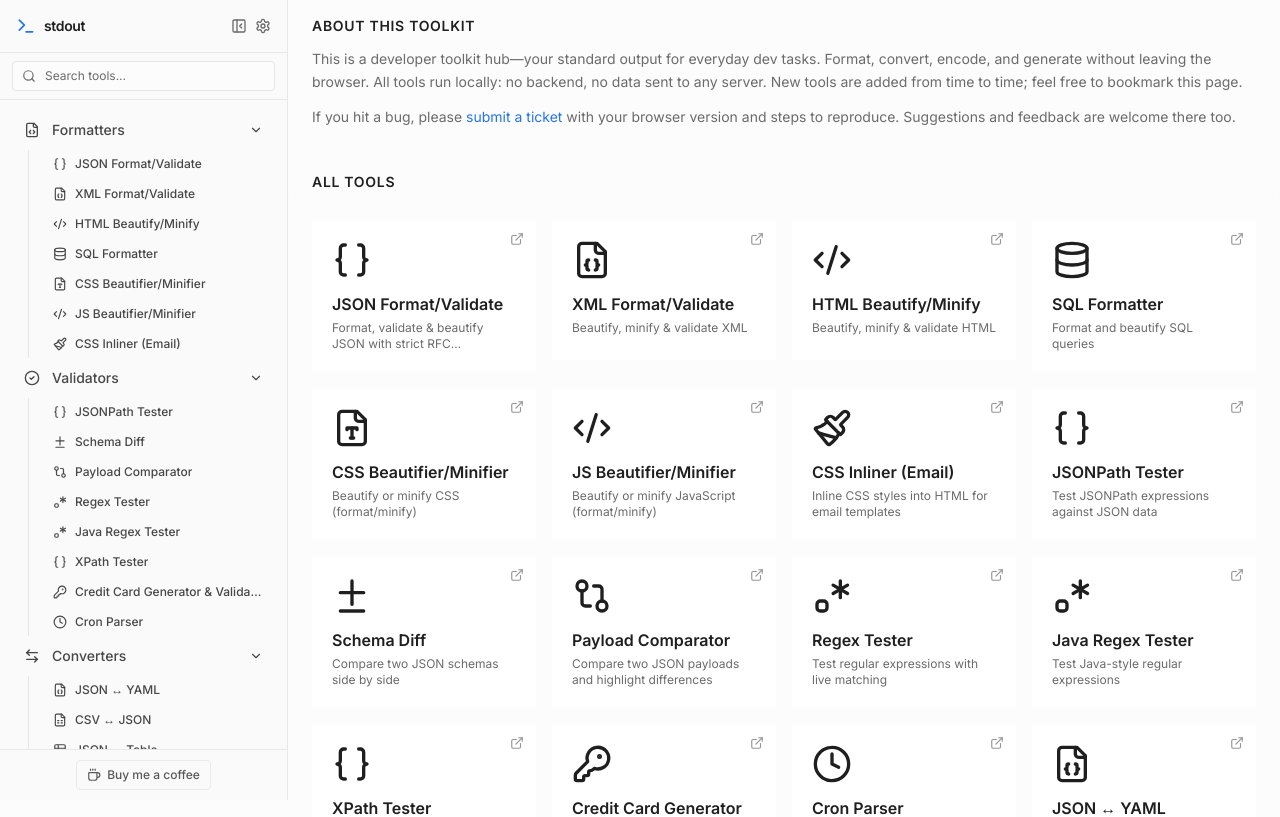
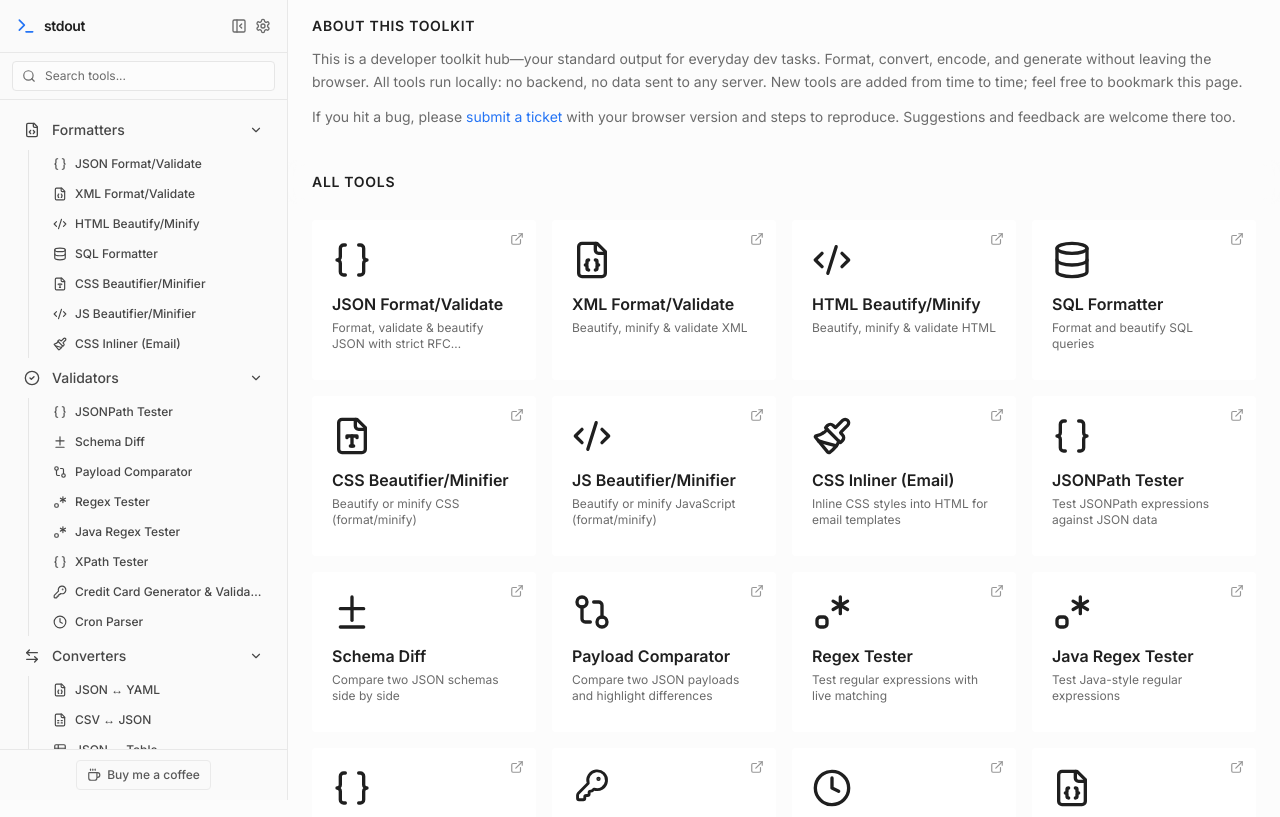
Before and after one commit to cminhho/stdout, a React (Vite) app: page / in a window 1280 px wide. Shown: the top 817 px of the page. Built offline with nearby package versions, Linux system fonts and the light colour scheme; the HTML template or start-up script is replaced by a standard one.

Commit message:
feat(stdout): consolidate formatters and validators, lean tool list

```diff
--- a/src/pages/HomePage.tsx
+++ b/src/pages/HomePage.tsx
@@ -117,7 +117,7 @@ const ToolCard = ({ tool }: { tool: ToolDefinition }) => {
   return (
     <Link
       to={tool.path}
-      className="group relative flex min-h-[140px] flex-col rounded-md bg-card p-5 text-left transition-colors hover:bg-muted/40 focus:outline-none focus:ring-2 focus:ring-ring focus:ring-offset-2 focus:ring-offset-background"
+      className="group relative flex h-[160px] flex-col rounded-md bg-card p-5 text-left transition-colors hover:bg-muted/40 focus:outline-none focus:ring-2 focus:ring-ring focus:ring-offset-2 focus:ring-offset-background"
     >
       <ExternalLink
         className="absolute right-3 top-3 h-3.5 w-3.5 text-muted-foreground opacity-70"
```
